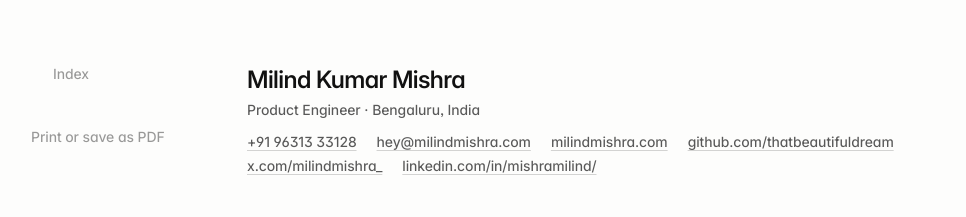
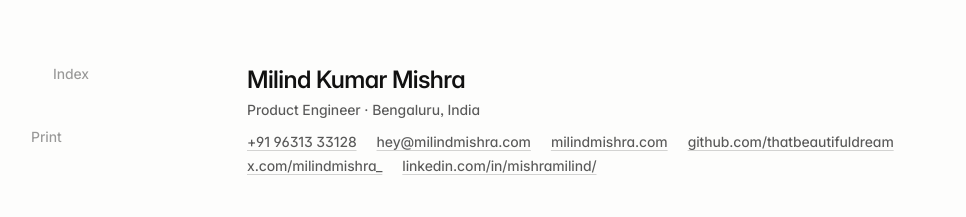
Before and after one commit to thatbeautifuldream/clean-portfolio, a Next.js app: page /resume in a window 1280 px wide. Shown: the top 217 px of the page, without its empty margins (49-1015 px from the left). Built offline with nearby package versions, Linux system fonts and the light colour scheme; some icons are missing.

Commit message:
fix: show the print shortcut on desktop

```diff
--- a/components/print-button.tsx
+++ b/components/print-button.tsx
@@ -1,9 +1,39 @@
 "use client";
 
+import { useSyncExternalStore } from "react";
+
+const queries = ["(min-width: 40rem)", "(hover: hover) and (pointer: fine)"];
+
+function subscribe(onChange: () => void) {
+  const media = queries.map((query) => window.matchMedia(query));
+  for (const query of media) query.addEventListener("change", onChange);
+  return () => {
+    for (const query of media) query.removeEventListener("change", onChange);
+  };
+}
+
+function label() {
+  const desktop = queries.every((query) => window.matchMedia(query).matches);
+  if (!desktop) return "Print";
+  const nav = navigator as Navigator & {
+    userAgentData?: { platform?: string };
+  };
+  const platform = nav.userAgentData?.platform ?? navigator.platform;
+  return /mac/i.test(platform) ? "⌘P" : "Ctrl+P";
+}
+
 export function PrintButton({ className }: { className?: string }) {
+  const text = useSyncExternalStore(subscribe, label, () => "Print");
+
   return (
-    <button type="button" onClick={() => window.print()} className={className}>
-      Print or save as PDF
+    <button
+      type="button"
+      onClick={() => window.print()}
+      aria-label="Print"
+      suppressHydrationWarning
+      className={className}
+    >
+      {text}
     </button>
   );
 }
```
